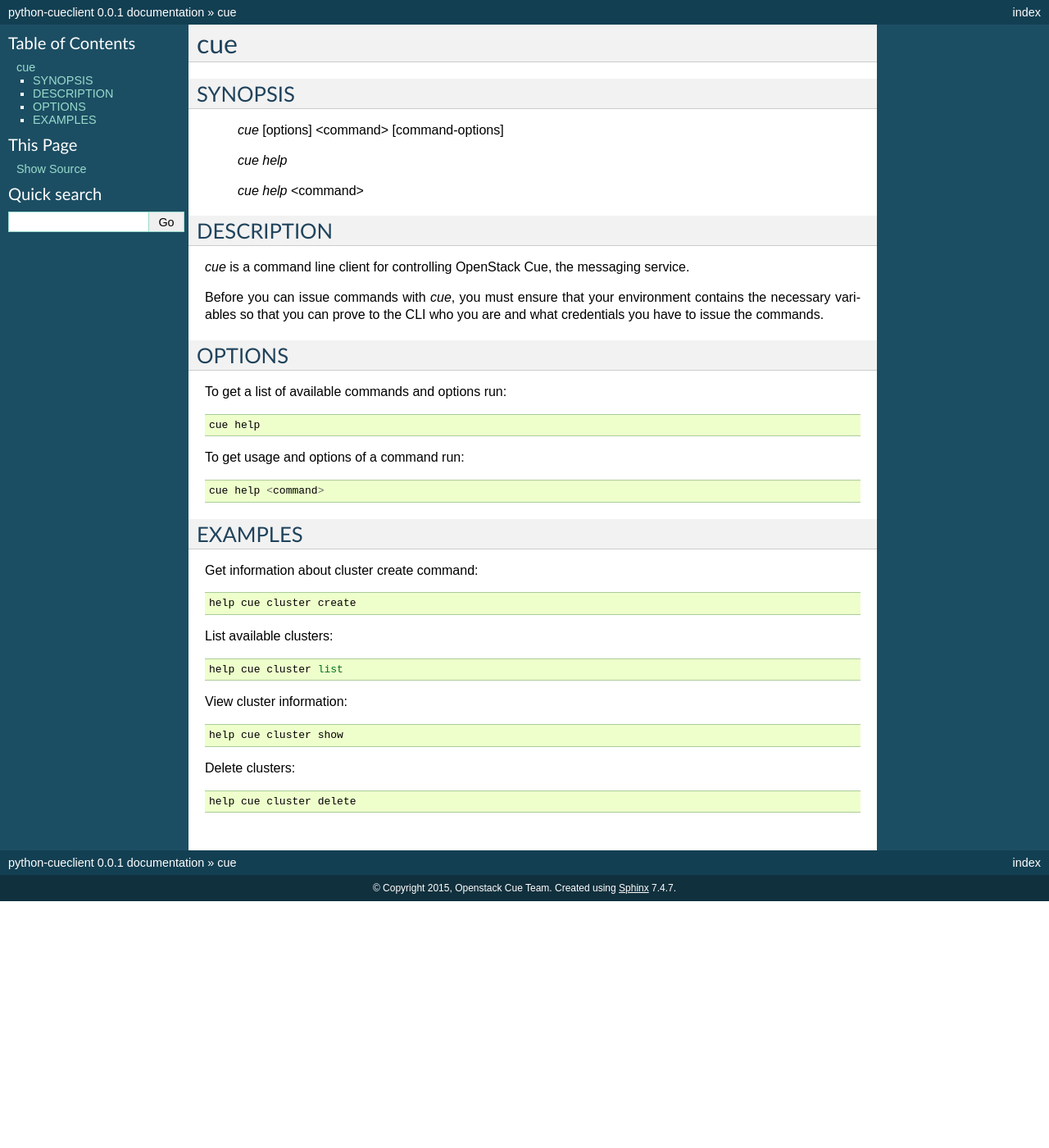
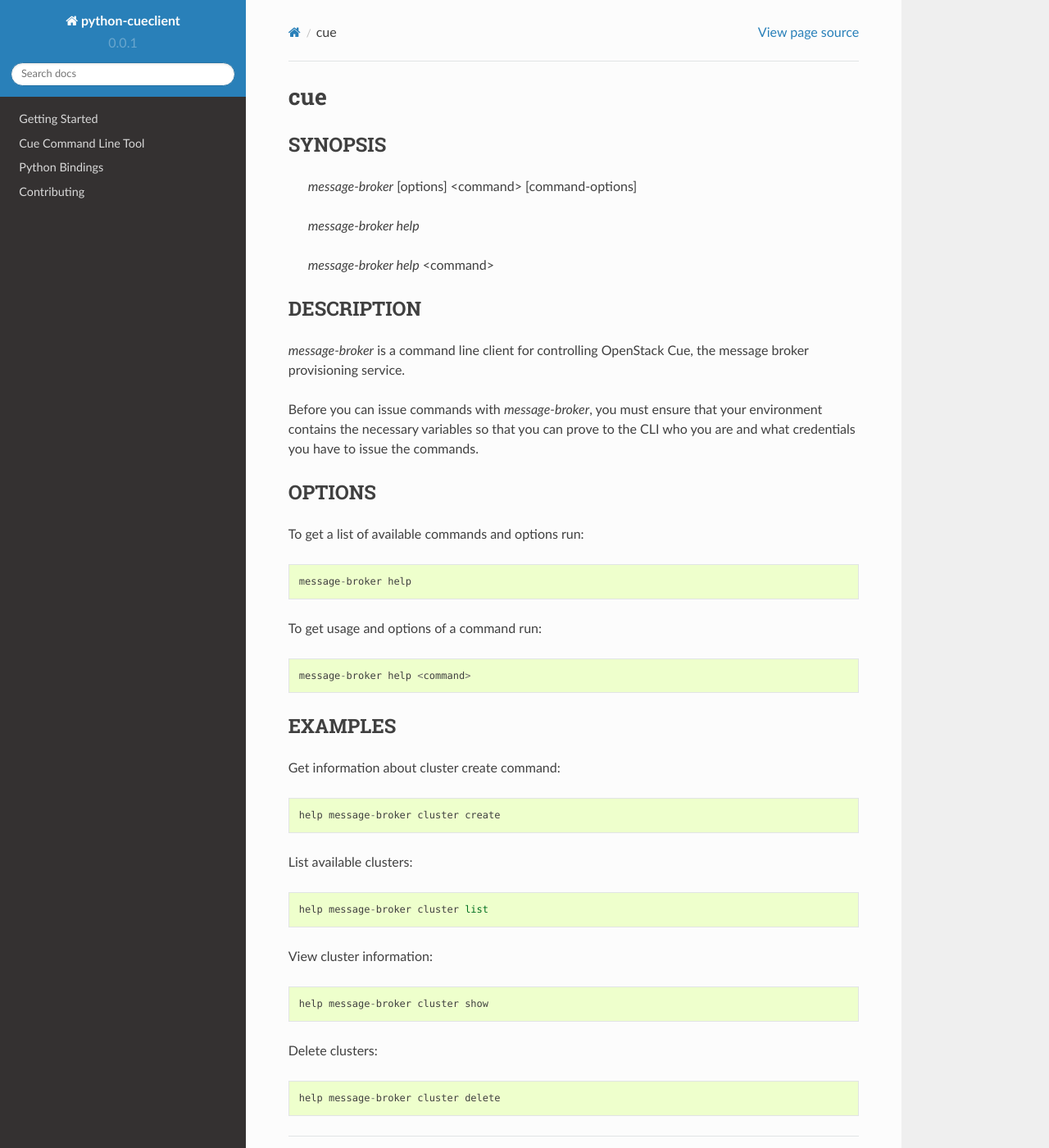
Before and after one commit to openstack-archive/python-cueclient, a Sphinx documentation site: the page built from doc/source/man/cue.rst, in a window 1280 px wide and 1400 px high. Shown: the whole window at 82% size. Built offline with Sphinx 7.4.7 and the Read the Docs theme 2.0.0, drawn with Linux system fonts in a browser that asks for light colours; some of the changed text lies outside the part shown.

Commit message:
Rename cue command shell commands with message-broker
Change-Id: Iffa4b9822c65d55b14b4225af65df7e3ec5ab069

```diff
--- a/doc/source/conf.py
+++ b/doc/source/conf.py
@@ -100,7 +100,7 @@
 
 # The theme to use for HTML and HTML Help pages.  See the documentation for
 # a list of builtin themes.
-html_theme = 'default'
+html_theme = 'sphinx_rtd_theme'
 
 # Theme options are theme-specific and customize the look and feel of a theme
 # further.  For a list of options available for each theme, see the
--- a/doc/source/man/cue.rst
+++ b/doc/source/man/cue.rst
@@ -6,19 +6,19 @@
 SYNOPSIS
 ========
 
-  `cue` [options] <command> [command-options]
+  `message-broker` [options] <command> [command-options]
 
-  `cue help`
+  `message-broker help`
 
-  `cue help` <command>
+  `message-broker help` <command>
 
 
 DESCRIPTION
 ===========
 
-`cue` is a command line client for controlling OpenStack Cue, the messaging service.
+`message-broker` is a command line client for controlling OpenStack Cue, the message broker provisioning service.
 
-Before you can issue commands with `cue`, you must ensure that your
+Before you can issue commands with `message-broker`, you must ensure that your
 environment contains the necessary variables so that you can prove to the CLI
 who you are and what credentials you have to issue the commands.
 
@@ -27,27 +27,27 @@
 
 To get a list of available commands and options run::
 
-    cue help
+    message-broker help
 
 To get usage and options of a command run::
 
-    cue help <command>
+    message-broker help <command>
 
 EXAMPLES
 ========
 
 Get information about cluster create command::
 
-    help cue cluster create
+    help message-broker cluster create
 
 List available clusters::
 
-    help cue cluster list
+    help message-broker cluster list
 
 View cluster information::
 
-    help cue cluster show
+    help message-broker cluster show
 
 Delete clusters::
 
-    help cue cluster delete
+    help message-broker cluster delete
--- a/test-requirements.txt
+++ b/test-requirements.txt
@@ -13,3 +13,4 @@
 
 # Doc requirements
 sphinx>=1.1.2,!=1.2.0,!=1.3b1,<1.3
+oslosphinx>=2.2.0  # Apache-2.0
```
Also changed, not shown: doc/source/command-line.rst (+12 -12 lines), setup.cfg (+7 -7 lines), 5 other files.
